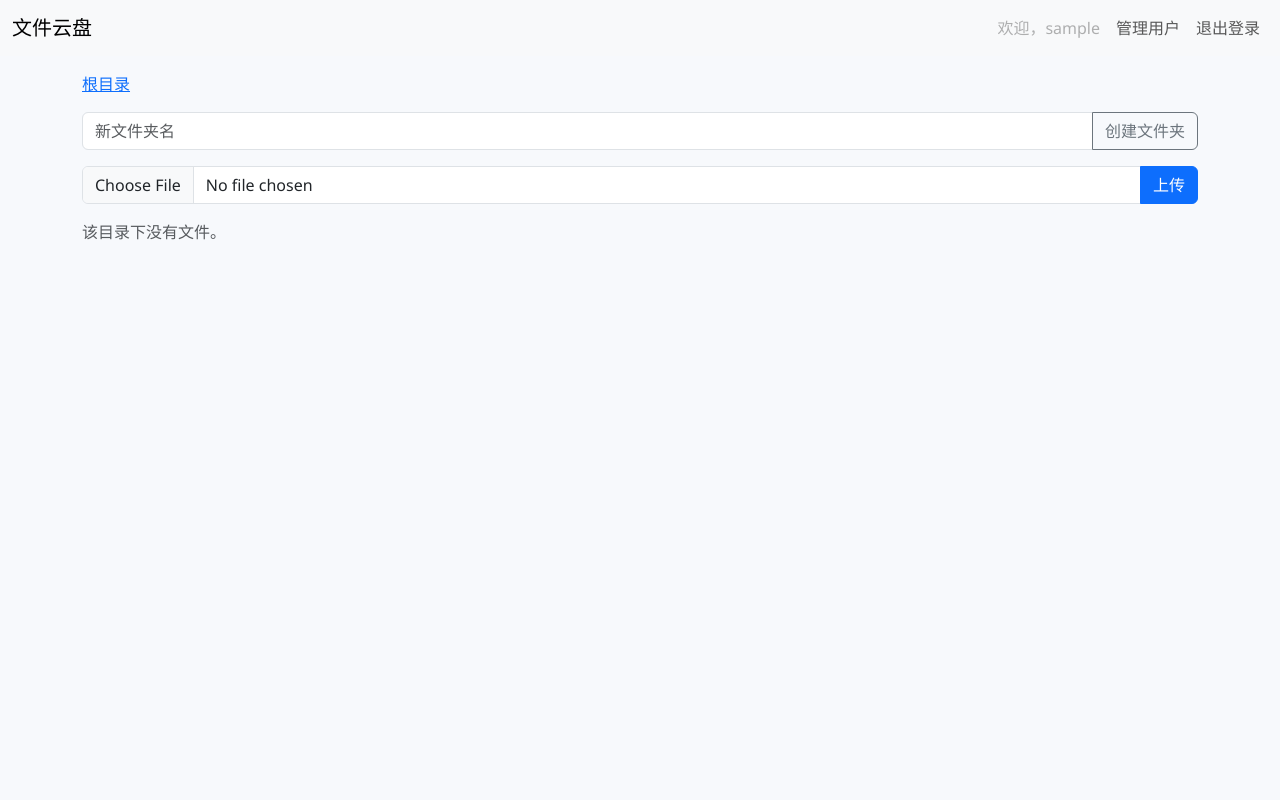
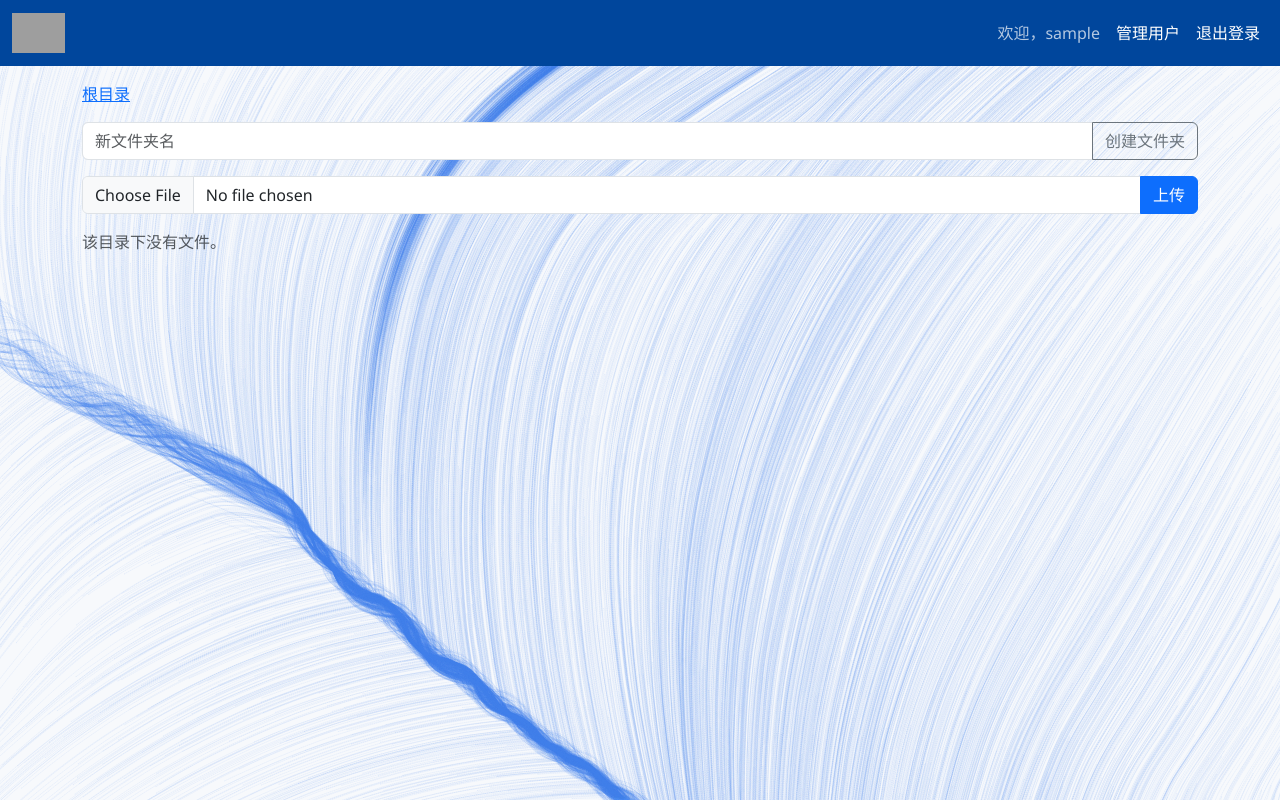
Before and after one commit to djh2203/fileledge, a Flask app: page / in a window 1280 px wide. Run offline with Flask 3, Linux system fonts and the light colour scheme; the visitor is signed in with stand-in values (Sample User, id 1); data comes from the database, SQL or seed files in the repository; data that the repository does not hold is empty; grey boxes are pictures that could not be loaded.

Commit message:
feat(ui): 集成动态背景并优化视觉样式
- 引入 Vanta.js 和 p5.js 实现拓扑网络动态背景效果
- 优化卡片和表格样式，采用半透明毛玻璃设计
- 更新导航栏配色及链接样式，提升对比度
- 替换品牌文本为 Logo 图片展示

```diff
--- a/static/style.css
+++ b/static/style.css
@@ -1,10 +1,66 @@
 /* static/style.css */
+
+/* 必须：让画布固定在背后，不干扰内容滚动和点击 */
+#vanta-bg {
+    position: fixed;
+    top: 0;
+    left: 0;
+    width: 100%;
+    height: 100%;
+    z-index: -1;  /* 最底层 */
+}
+
+/* 基础字体和背景移除（背景由 Vanta 接管） */
 body {
     font-family: 'Segoe UI', system-ui, -apple-system, sans-serif;
-    background-color: #f7f9fc;
+    margin: 0;
+    overflow-x: hidden;
+    background: transparent !important;  /* 避免覆盖画布 */
 }
 
-/* 全局错误消息样式 */
+/* ---------- 半透明毛玻璃效果（更高级） ---------- */
+.card {
+    background-color: rgba(255, 255, 255, 0.92) !important;
+    backdrop-filter: blur(6px);
+    border: none;
+}
+
+.table {
+    --bs-table-bg: rgba(255, 255, 255, 0.88);
+}
+
+.navbar {
+    background-color: #00469c !important;
+    backdrop-filter: none;
+}
+
+/* 导航栏内的文字和链接改为白色 */
+.navbar .navbar-brand,
+.navbar .nav-link {
+    color: #ffffff !important;
+    font-weight: 500;
+}
+
+/* 导航栏内的链接悬停效果 */
+.navbar .nav-link:hover {
+    color: #cce4ff !important;
+}
+
+/* 导航栏右侧"欢迎，xxx"禁用状态文字 */
+.navbar .nav-link.disabled {
+    color: rgba(255, 255, 255, 0.7) !important;
+}
+
+/* 手机端折叠菜单背景 */
+@media (max-width: 991px) {
+    .navbar-collapse {
+        background-color: #00469c;
+        padding: 10px;
+        border-radius: 6px;
+    }
+}
+
+/* 保留错误提示样式 */
 .error {
     color: red;
     font-weight: bold;
--- a/templates/base.html
+++ b/templates/base.html
@@ -7,12 +7,36 @@
     <title>{% block title %}文件云盘{% endblock %}</title>
     <!-- Bootstrap 5 CSS -->
     <link href="https://cdn.jsdelivr.net/npm/bootstrap@5.3.0/dist/css/bootstrap.min.css" rel="stylesheet">
-    <!-- 自定义样式（后续会逐渐往这里填） -->
     <link rel="stylesheet" href="{{ url_for('static', filename='style.css') }}">
     {% block head_extra %}{% endblock %}
 </head>
-<body>
-    {% block content %}{% endblock %}
+<body id="vanta-bg">
+
+    <!-- 所有页面内容放在上层 -->
+    <div style="position: relative; z-index: 1;">
+        {% block content %}{% endblock %}
+    </div>
+
+    <!-- 先加载依赖 p5.js，再加载 Vanta -->
+    <script src="https://cdnjs.cloudflare.com/ajax/libs/p5.js/1.9.0/p5.min.js"></script>
+    <script src="https://cdn.jsdelivr.net/npm/vanta@latest/dist/vanta.topology.min.js"></script>
+    <script>
+        // 等 DOM 就绪后再启动背景
+        document.addEventListener('DOMContentLoaded', function () {
+            VANTA.TOPOLOGY({
+                el: "#vanta-bg",
+                mouseControls: true,
+                touchControls: true,
+                gyroControls: false,
+                minHeight: 200.00,
+                minWidth: 200.00,
+                scale: 1.00,
+                scaleMobile: 1.00,
+                color: 0x4a90e2,           // 线条颜色，可自行调
+                backgroundColor: 0xf7f9fc  // 与你的原背景色一致，或者改成 0xffffff
+            });
+        });
+    </script>
 
     <!-- Bootstrap 5 JS -->
     <script src="https://cdn.jsdelivr.net/npm/bootstrap@5.3.0/dist/js/bootstrap.bundle.min.js"></script>
--- a/templates/index.html
+++ b/templates/index.html
@@ -11,9 +11,14 @@
 {% block content %}
 <!-- 导航栏 -->
 
-<nav class="navbar navbar-expand-lg navbar-light bg-light mb-3">
+<nav class="navbar navbar-expand-lg navbar-dark mb-3">
     <div class="container-fluid">
-        <span class="navbar-brand">文件云盘</span>
+        <a class="navbar-brand" href="/">
+            <img src="https://drake.qdu.edu.cn/images/logo232.png"
+                 alt="文件云盘"
+                 height="40"
+                 style="display: block;">
+        </a>
         <div class="navbar-nav ms-auto">
             <span class="nav-item nav-link disabled">欢迎，{{ username }}</span>
             {% if role == 'admin' %}
```
